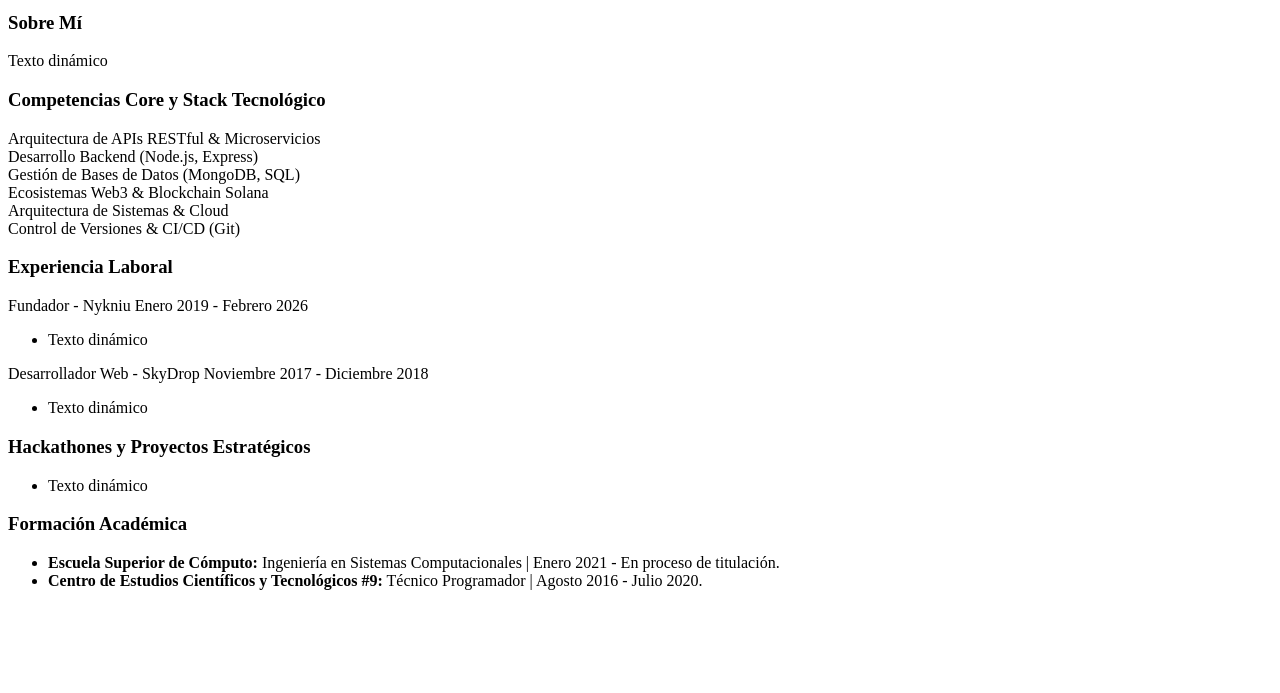
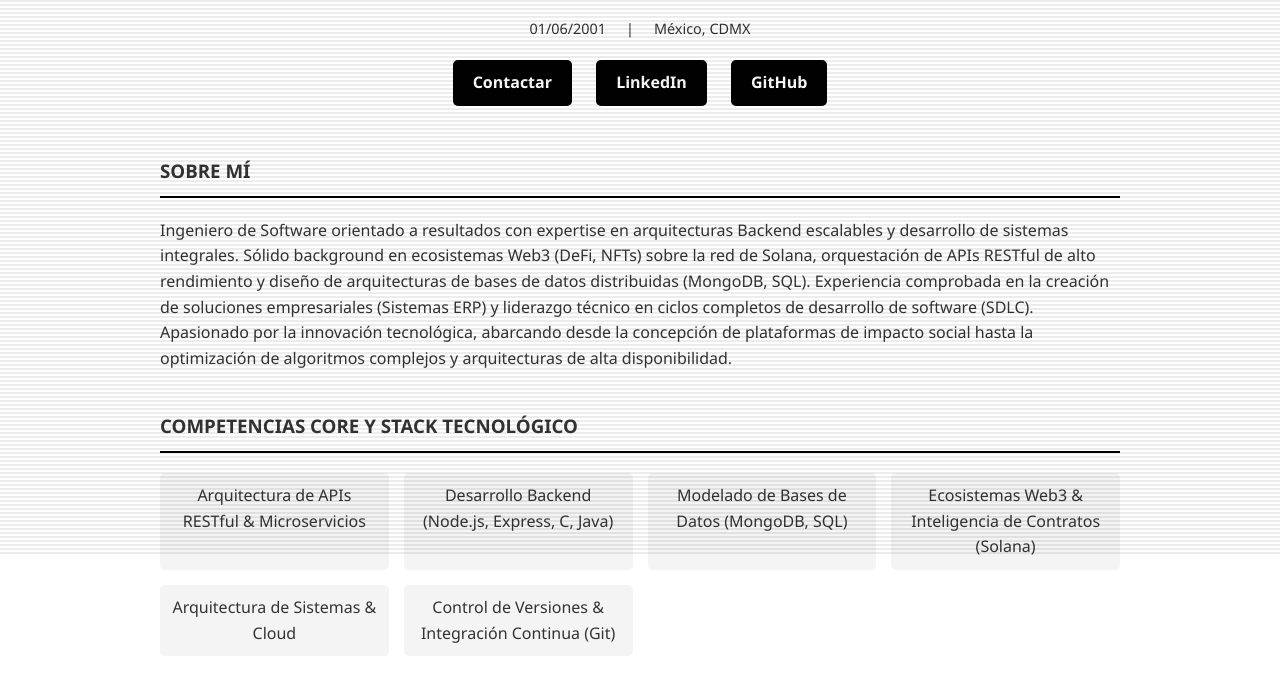
Before and after one commit to HaruNoYukki/CV, a plain HTML site: page index.html in a window 1280 px wide. Shown: the part 246-939 px from the top of the page. Before the commit the page ends 852 px from the top, so only its background shows below. Drawn offline with Linux system fonts and the light colour scheme; the site is published under a folder, as on GitHub Pages, so addresses that start at the root find nothing.

Commit message:
correccion de directorio

```diff
--- a/HTML/index.html
+++ b/index.html
@@ -4,7 +4,7 @@
     <meta charset="UTF-8">
     <meta name="viewport" content="width=device-width, initial-scale=1.0">
     <title>CV | Ángel García</title>
-    <link rel="stylesheet" href="/CSS/styles.css">
+    <link rel="stylesheet" href="./CSS/styles.css">
 </head>
 <body>
 
@@ -110,6 +110,6 @@
 
     </div>
 
-    <script src="/JS/script.js"></script>
+    <script src="./JS/script.js"></script>
 </body>
 </html>
```
